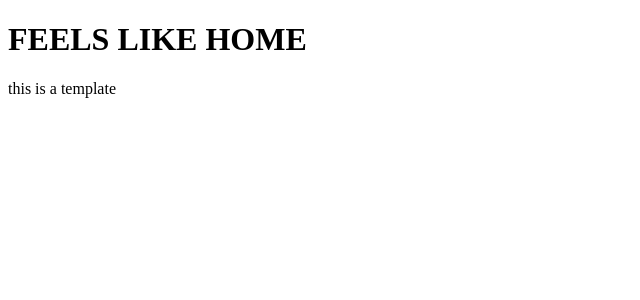
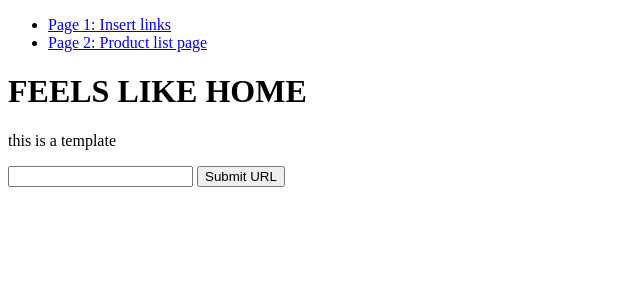
Before and after one commit to joshiaj7/fabelio-py, a Django app: page / in a window 1280 px wide. Shown: the top 300 px of the page, without its empty margins (0-640 px from the left). Run offline with Django 3.2, Linux system fonts and the light colour scheme.

Commit message:
add page templates

```diff
--- a/fabelio_app/urls.py
+++ b/fabelio_app/urls.py
@@ -23,4 +23,5 @@ urlpatterns = [
     path("polls/", include("pricing_app.urls")),
     path("admin/", admin.site.urls),
     path("", views.index),
+    path("list/", views.product_list_page),
 ]
--- a/fabelio_app/views.py
+++ b/fabelio_app/views.py
@@ -6,5 +6,9 @@ def index(request, *args, **kwargs):
     return render(request, "home.html", {})
 
 
-# def index(request):
-#     return HttpResponse("<h1>WELCOME TO MY APP</h1>")
+def product_list_page(request, *args, **kwargs):
+    return render(request, "product_list.html", {})
+
+
+def product_detail_page(request, *args, **kwargs):
+    return render(request, "product_detail.html", {})
--- a/templates/base.html
+++ b/templates/base.html
@@ -4,6 +4,8 @@
         <title>Fabelio App</title>
     </head>
     <body>
+        {% include 'navbar.html' %}
+
         {% block content %}
 
         {% endblock %}
--- a/templates/home.html
+++ b/templates/home.html
@@ -2,6 +2,14 @@
 
 
 {% block content %}
-<h1>FEELS LIKE HOME</h1>
-<p>this is a template</p>
+<div>
+    <h1>FEELS LIKE HOME</h1>
+    <p>this is a template</p>
+</div>
+<div>
+    <form action="submit">
+        <input type="text" name="url">
+        <button type="submit">Submit URL</button>
+    </form>
+</div>
 {% endblock %}
--- /dev/null
+++ b/templates/navbar.html
@@ -0,0 +1,6 @@
+<nav>
+    <ul>
+        <li><a href="/"> Page 1: Insert links </a></li>
+        <li><a href="/list"> Page 2: Product list page </a></li>
+    </ul>
+</nav>
--- /dev/null
+++ b/templates/product_list.html
@@ -0,0 +1,6 @@
+{% extends 'base.html' %}
+
+{% block content %}
+<h1>THIS IS LIST</h1>
+
+{% endblock %}
```
